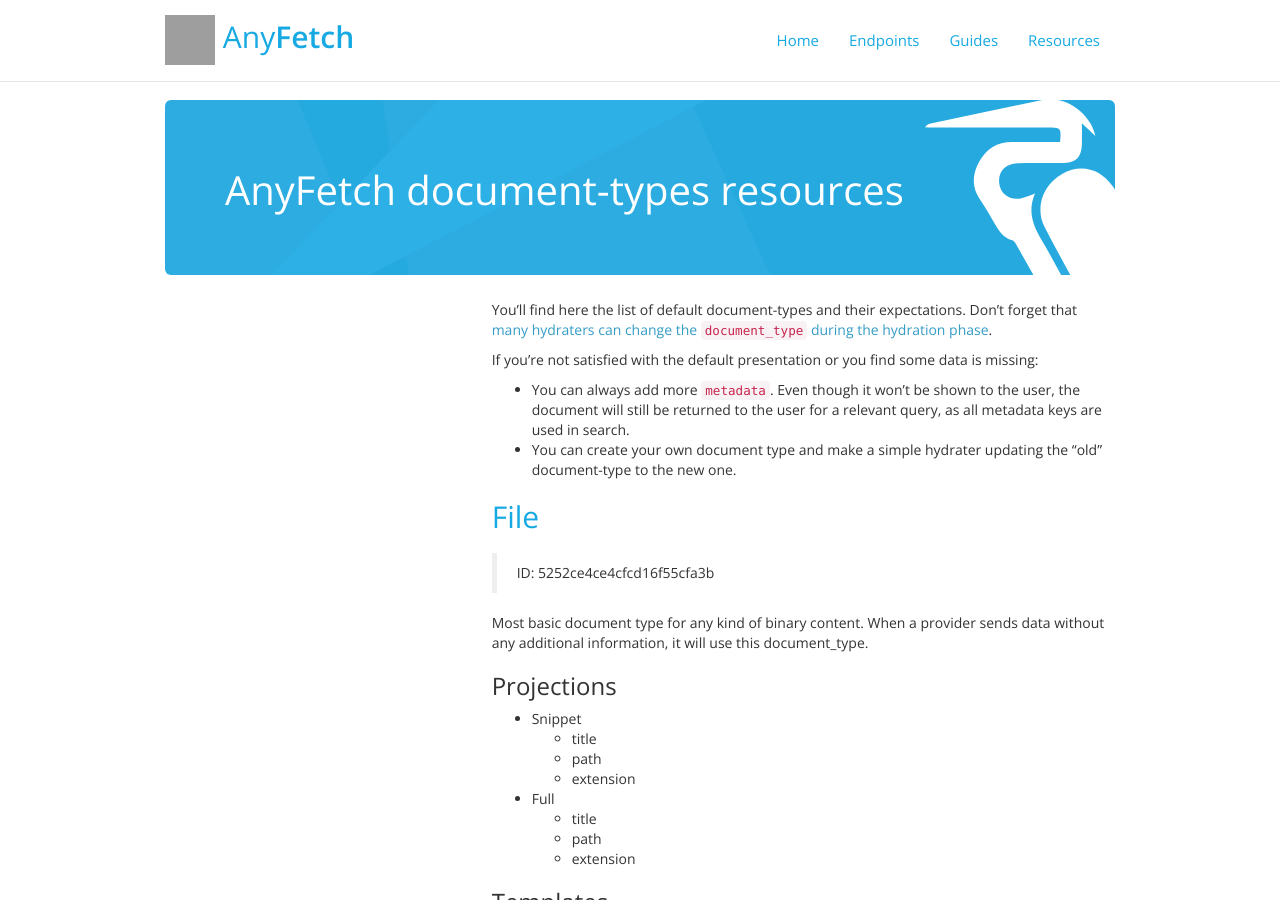
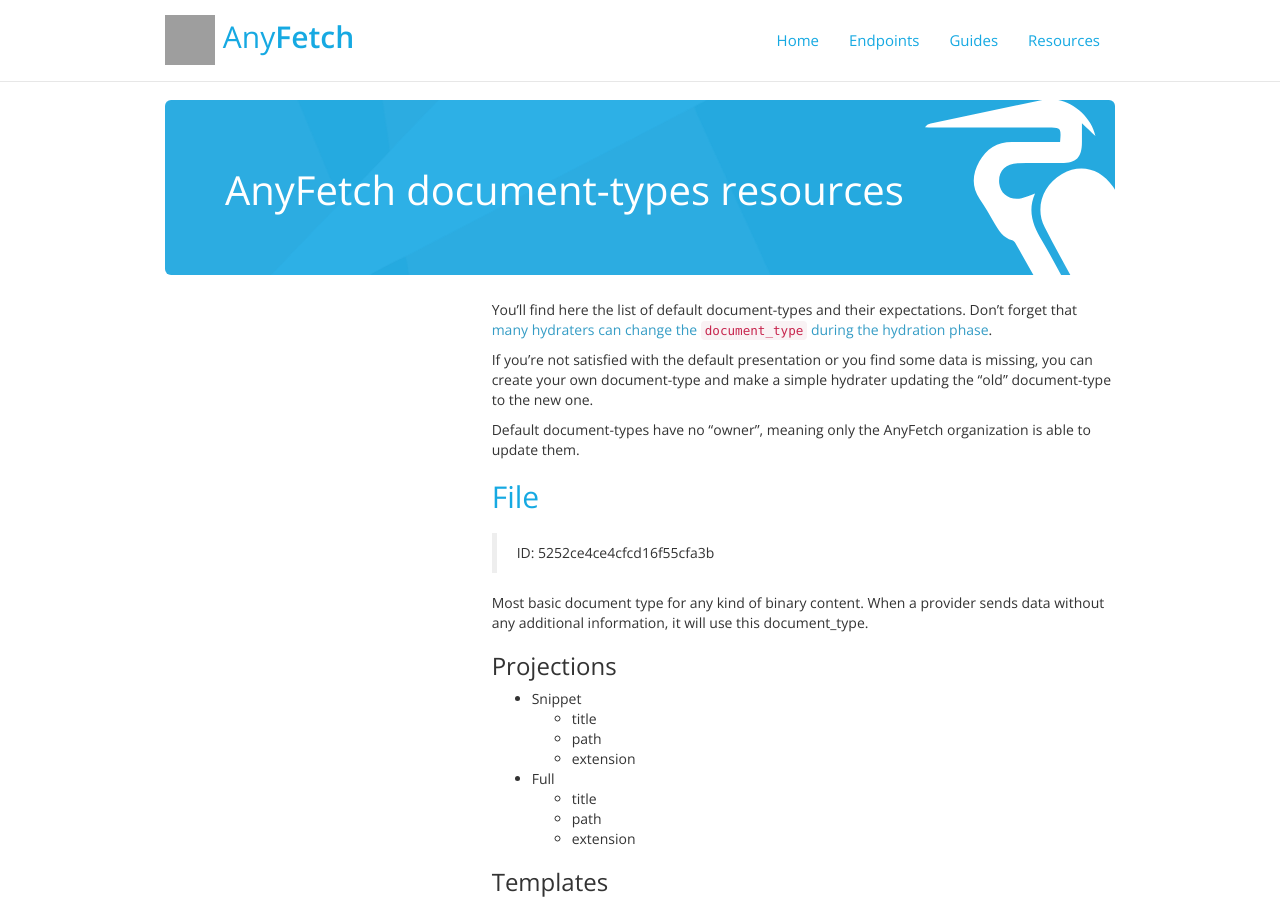
Before and after one commit to AnyFetch/developers.anyfetch.com, a Jekyll site: the page built from resources/document-types.md, in a window 1280 px wide and 900 px high. Built offline with Jekyll 4.4.1, drawn with Linux system fonts in a browser that asks for light colours; nearby versions of some CDN libraries; Markdown is read by kramdown in place of the engine named in the settings; grey boxes are pictures that could not be loaded.

Commit message:
Cosmetic improvements

```diff
--- a/resources/document-types.md
+++ b/resources/document-types.md
@@ -6,10 +6,9 @@
 You'll find here the list of default document-types and their expectations.
 Don't forget that [many hydraters can change the `document_type` during the hydration phase](/resources/hydraters.html).
 
-If you're not satisfied with the default presentation or you find some data is missing:
+If you're not satisfied with the default presentation or you find some data is missing, you can create your own document-type and make a simple hydrater updating the "old" document-type to the new one.
 
-* You can always add more `metadata`. Even though it won't be shown to the user, the document will still be returned to the user for a relevant query, as all metadata keys are used in search.
-* You can create your own document type and make a simple hydrater updating the "old" document-type to the new one.
+Default document-types have no "owner", meaning only the AnyFetch organization is able to update them.
 
 {% raw  %}
 ## File
```
Also changed, not shown: _includes/guides.md (+1 -0 lines), blueprint.md (+11 -1 lines), guides/creating/document-type.md (added, +7 -0 lines).
